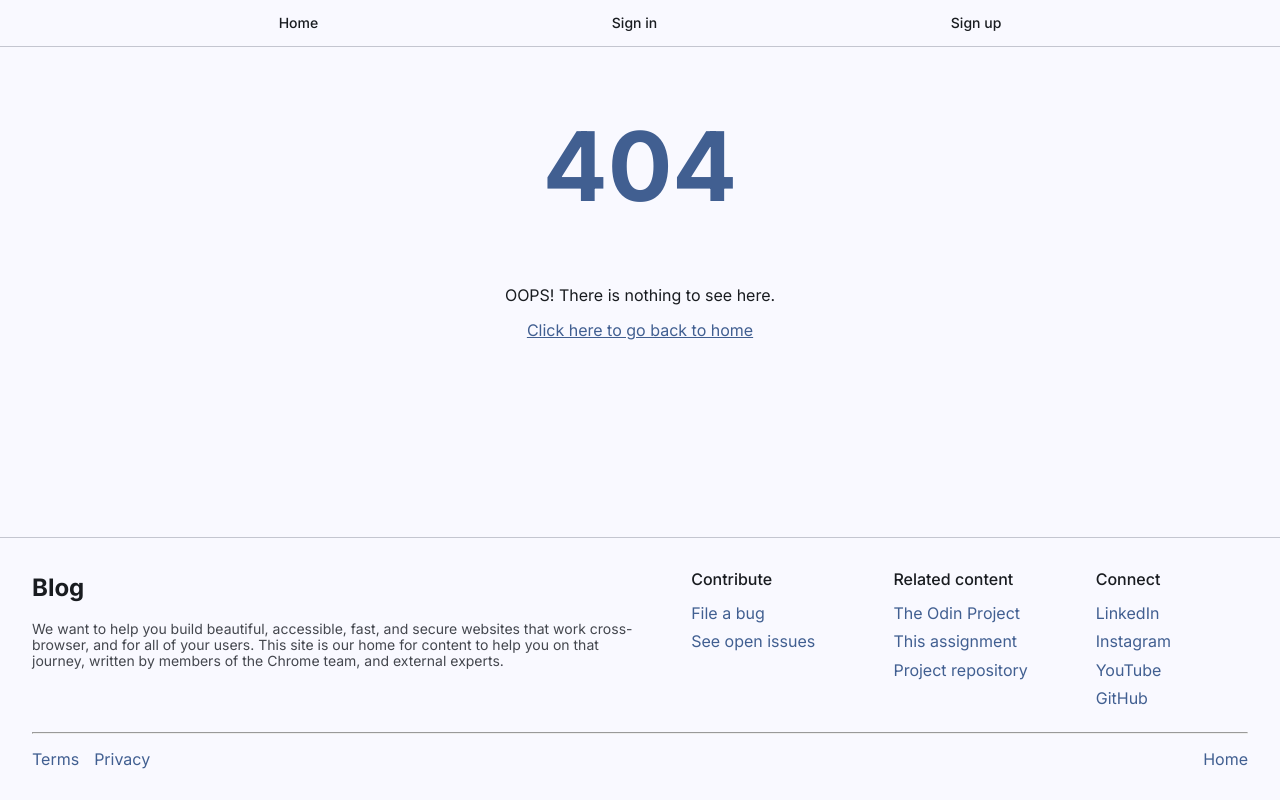
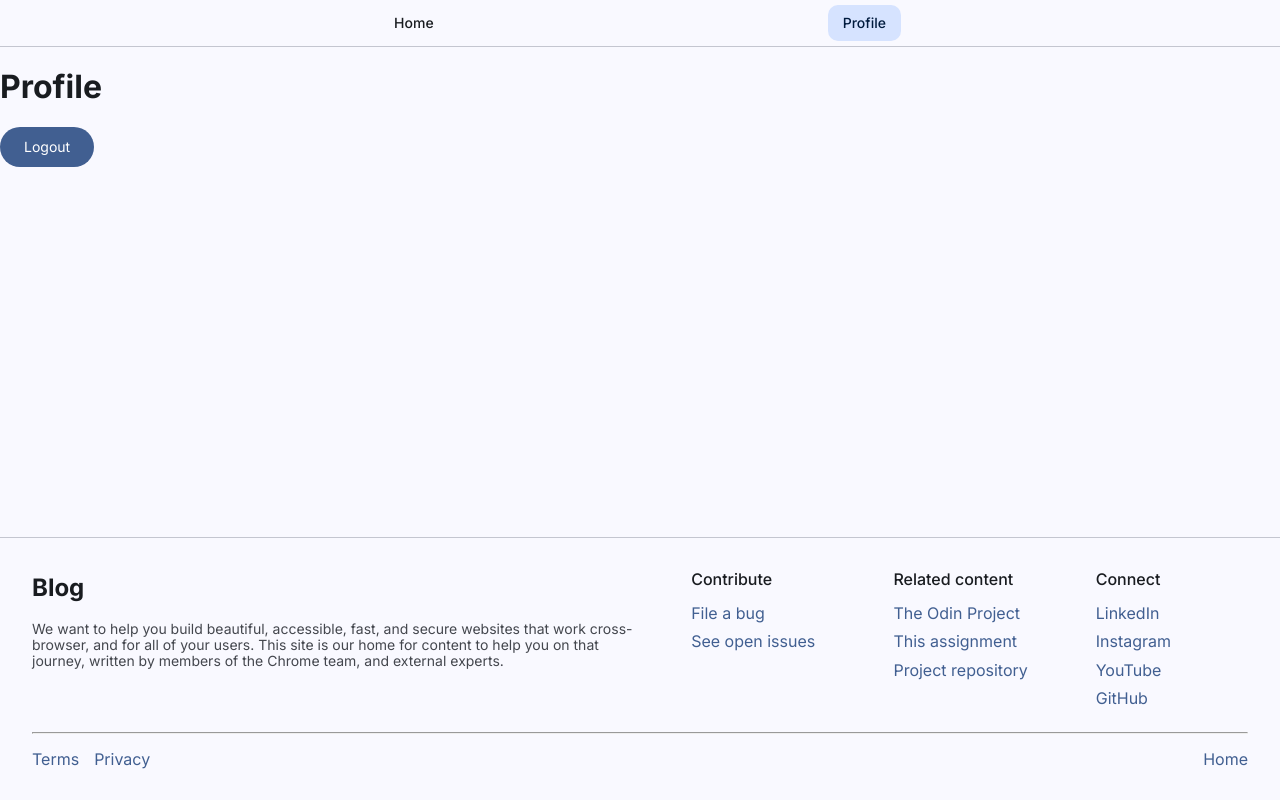
Before and after one commit to shravzzv/ODIN-Blog-api-project-client, a React (Vite) app: page /profile in a window 1280 px wide. Built offline with nearby package versions, Linux system fonts and the light colour scheme; sample sign-in values are in the browser's storage.

Commit message:
feat: Add authentication state with update features

```diff
--- a/src/Layout.jsx
+++ b/src/Layout.jsx
@@ -2,10 +2,10 @@ import Navbar from './components/Navbar.jsx'
 import Footer from './components/Footer.jsx'
 import { Outlet } from 'react-router-dom'
 
-export default function Layout() {
+export default function Layout(props) {
   return (
     <>
-      <Navbar />
+      <Navbar {...props} />
       <Outlet />
       <Footer />
     </>
--- a/src/Router.jsx
+++ b/src/Router.jsx
@@ -5,12 +5,17 @@ import SignIn from './pages/SignIn.jsx'
 import SignUp from './pages/SignUp.jsx'
 import Post from './pages/Post.jsx'
 import Error from './pages/Error.jsx'
+import Profile from './pages/Profile.jsx'
+import { useState } from 'react'
 
 export default function Router() {
+  const token = JSON.parse(localStorage.getItem('token'))
+  const [isAuthenticated, setIsAuthenticated] = useState(token ? true : false)
+
   const router = createBrowserRouter([
     {
       path: '/',
-      element: <Layout />,
+      element: <Layout isAuthenticated={isAuthenticated} />,
       errorElement: <Error />,
       children: [
         {
@@ -19,15 +24,34 @@ export default function Router() {
         },
         {
           path: '/signin',
-          element: <SignIn />,
+          element: (
+            <SignIn
+              isAuthenticated={isAuthenticated}
+              setIsAuthenticated={setIsAuthenticated}
+            />
+          ),
         },
         {
           path: '/signup',
-          element: <SignUp />,
+          element: (
+            <SignUp
+              isAuthenticated={isAuthenticated}
+              setIsAuthenticated={setIsAuthenticated}
+            />
+          ),
         },
         {
           path: '/post/:id',
           element: <Post />,
+        },
+        {
+          path: '/profile',
+          element: (
+            <Profile
+              isAuthenticated={isAuthenticated}
+              setIsAuthenticated={setIsAuthenticated}
+            />
+          ),
         },
         {
           path: '*',
--- a/src/components/Navbar.jsx
+++ b/src/components/Navbar.jsx
@@ -1,9 +1,13 @@
 import '../styles/components/Navbar.css'
 import { useState, useEffect } from 'react'
 import { Link, useLocation } from 'react-router-dom'
+import PropTypes from 'prop-types'
 
-export default function Navbar() {
-  const [isAuthenticated, setIsAuthenticated] = useState(false)
+Navbar.propTypes = {
+  isAuthenticated: PropTypes.bool,
+}
+
+export default function Navbar({ isAuthenticated }) {
   const [activeLink, setActiveLink] = useState(1)
   const { pathname } = useLocation()
 
@@ -11,7 +15,8 @@ export default function Navbar() {
     if (pathname == '/') setActiveLink(1)
     if (pathname == '/signin') setActiveLink(2)
     if (pathname == '/signup') setActiveLink(3)
-    if (!['/', '/signin', '/signup'].includes(pathname)) {
+    if (pathname == '/profile') setActiveLink(4)
+    if (!['/', '/signin', '/signup', '/profile'].includes(pathname)) {
       setActiveLink(null)
     }
   }, [pathname])
@@ -28,6 +33,17 @@ export default function Navbar() {
             Home
           </Link>
         </li>
+        {isAuthenticated && (
+          <li>
+            <Link
+              to='/profile'
+              className={activeLink == 4 ? 'active' : ''}
+              onClick={() => setActiveLink(4)}
+            >
+              Profile
+            </Link>
+          </li>
+        )}
         {!isAuthenticated && (
           <>
             <li>
--- /dev/null
+++ b/src/pages/Profile.jsx
@@ -0,0 +1,31 @@
+import { Navigate, useNavigate } from 'react-router-dom'
+import '../styles/pages/Profile.css'
+import PropTypes from 'prop-types'
+
+Profile.propTypes = {
+  isAuthenticated: PropTypes.bool,
+  setIsAuthenticated: PropTypes.func,
+}
+
+export default function Profile({ isAuthenticated, setIsAuthenticated }) {
+  const navigate = useNavigate()
+
+  const handleLogout = () => {
+    localStorage.removeItem('token')
+    setIsAuthenticated(false)
+    navigate('/')
+  }
+
+  if (!isAuthenticated) {
+    return <Navigate to={'/'} replace />
+  }
+
+  return (
+    <main id='profile'>
+      <h1>Profile</h1>
+      <button className='filled' onClick={handleLogout}>
+        Logout
+      </button>
+    </main>
+  )
+}
--- a/src/pages/SignIn.jsx
+++ b/src/pages/SignIn.jsx
@@ -1,9 +1,15 @@
 import { useState } from 'react'
 import '../styles/pages/SignIn.css'
 import axios from 'axios'
-import { useNavigate } from 'react-router-dom'
+import { Navigate, useNavigate } from 'react-router-dom'
+import PropTypes from 'prop-types'
 
-export default function SignIn() {
+SignIn.propTypes = {
+  isAuthenticated: PropTypes.bool,
+  setIsAuthenticated: PropTypes.func,
+}
+
+export default function SignIn({ isAuthenticated, setIsAuthenticated }) {
   const [data, setData] = useState({
     username: '',
     password: '',
@@ -29,10 +35,15 @@ export default function SignIn() {
       })
       const token = res.data.token
       localStorage.setItem('token', JSON.stringify(token))
+      setIsAuthenticated(true)
       navigate('/')
     } catch (error) {
       setErrors(error.response.data.errors)
     }
+  }
+
+  if (isAuthenticated) {
+    return <Navigate to={'/'} replace />
   }
 
   return (
--- a/src/pages/SignUp.jsx
+++ b/src/pages/SignUp.jsx
@@ -1,9 +1,15 @@
 import { useState } from 'react'
 import '../styles/pages/SignUp.css'
 import axios from 'axios'
-import { useNavigate } from 'react-router-dom'
+import { useNavigate, Navigate } from 'react-router-dom'
+import PropTypes from 'prop-types'
 
-export default function SignUp() {
+SignUp.propTypes = {
+  isAuthenticated: PropTypes.bool,
+  setIsAuthenticated: PropTypes.func,
+}
+
+export default function SignUp({ isAuthenticated, setIsAuthenticated }) {
   const [data, setData] = useState({
     firstName: '',
     lastName: '',
@@ -34,10 +40,15 @@ export default function SignUp() {
       })
       const token = res.data.token
       localStorage.setItem('token', JSON.stringify(token))
+      setIsAuthenticated(true)
       navigate('/')
     } catch (error) {
       setErrors(error.response.data.errors)
     }
+  }
+
+  if (isAuthenticated) {
+    return <Navigate to={'/'} replace />
   }
 
   return (
```
Also changed, not shown: src/styles/pages/Profile.css (added).
